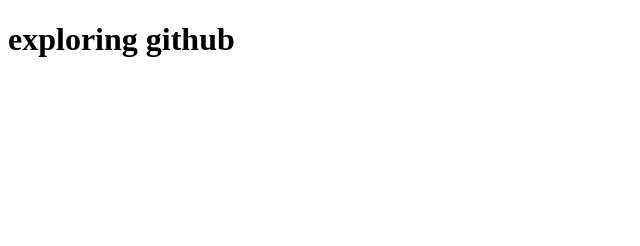
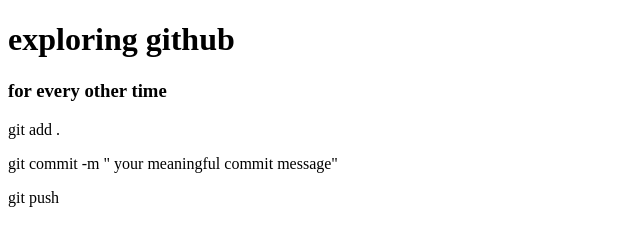
Before and after one commit to Tazin-jannatul/my-second-github, a plain HTML site: page index.html in a window 1280 px wide. Shown: the whole page, without its empty margins (0-640 px from the left). Drawn offline with Linux system fonts and the light colour scheme.

Commit message:
added the commands to push changes to github

```diff
--- a/index.html
+++ b/index.html
@@ -7,5 +7,11 @@
 </head>
 <body>
  <h1>exploring github</h1>
+ <div>
+  <h3>for every other time</h3>
+  <p>git add . </p>
+  <p>git commit -m " your meaningful commit message"</p>
+  <p>git push</p>
+ </div>
 </body>
 </html>
```
